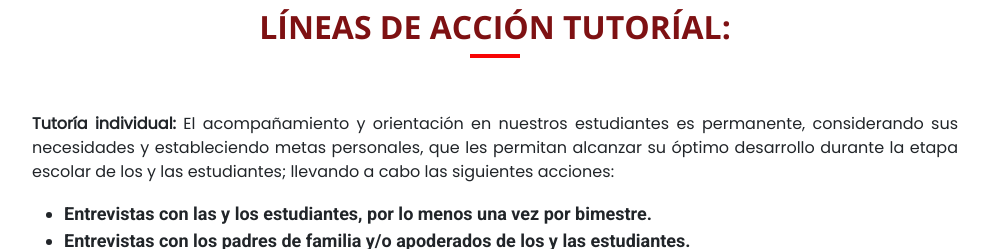
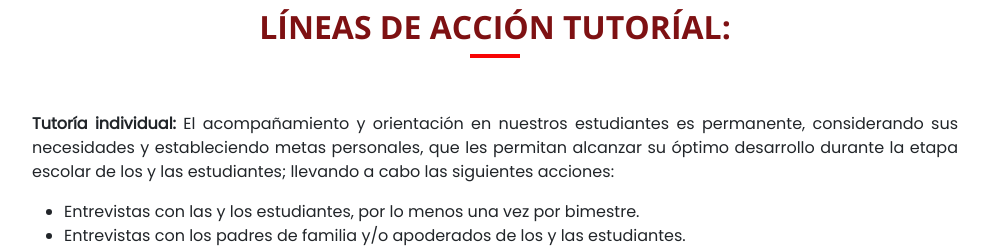
Before and after one commit to xxSylarxx/alas_peruanas, a PHP site: page /tutoria.php in a window 1280 px wide. Shown: the part 788-1037 px from the top of the page, without its empty margins (145-1134 px from the left). Run offline with PHP 8.4, Linux system fonts and the light colour scheme; data that the repository does not hold is empty; some libraries are stand-ins or nearby versions.

Commit message:
fix font

```diff
--- a/coece.php
+++ b/coece.php
@@ -896,7 +896,7 @@
                 </div>
                 <div class="separador mx-auto"></div>
                 <br><br>
-                <p>
+                <p style="line-height: 2;">
                     La formación holística de nuestra Institución nos obliga a llevar a cabo un plan tutorial
                     acorde con las necesidades contextuales, procurando el abordaje del tema en relación a la
                     adaptabilidad de nuestros estudiantes en los procesos educativos y en brindar el soporte
@@ -907,7 +907,7 @@
                     emocionales y motivando al desarrollo de actividades orientativas, en relación
                     a su edad y etapa de desarrollo; procurando actuar siempre de manera preventiva.
                 </p>
-                <p>
+                <p style="line-height: 2;">
                     Las necesidades identificadas en el diagnóstico de la Tutoría y Orientación
                     Educativa en el presente contexto por Covid-19 serán abordados a través de
                     espacios como el aula, la familia y la propia escuela, creando espacios virtuales
--- a/psico.php
+++ b/psico.php
@@ -896,7 +896,7 @@
                 </div>
                 <div class="separador mx-auto"></div>
                 <br><br>
-                <p>
+                <p style="line-height: 2;">
                     Con la finalidad de garantizar una educación personalizada, reconociendo a
                     cada estudiante como un ser único y diferente, la Institución Educativa
                     cuente con el soporte del Departamento Psicopedagógico, integrado por un
--- a/tutoria.php
+++ b/tutoria.php
@@ -845,6 +845,11 @@
             animation: aparecer 1.3s;
         }
 
+        .classLi {
+            font-family: 'Poppins', sans-serif;
+            font-size: 16px;
+        }
+
         @media screen and (max-width:410px) {}
 
         @media screen and (max-width:1300px) {
@@ -900,11 +905,11 @@
                     <b>Tutoría individual:</b> El acompañamiento y orientación en nuestros estudiantes es permanente, considerando sus necesidades y estableciendo metas personales, que les permitan alcanzar su óptimo desarrollo durante la etapa escolar de los y las estudiantes; llevando a cabo las siguientes acciones:
                 </p>
                 <ul>
-                    <li>Entrevistas con las y los estudiantes, por lo menos una vez por bimestre.</li>
-                    <li>Entrevistas con los padres de familia y/o apoderados de los y las estudiantes.</li>
-                    <li>Reconocimiento de dificultades cognitivas, sociales y emocionales; trabajando en el plan de mejora de manera multidisciplinaria.</li>
-                    <li>Reconocimiento de fortalezas, para ser apoyo y soporte dentro del aula.</li>
-                    <li>Seguimiento permanente de los y las estudiantes: revisión de sus metas.</li>
+                    <li class="classLi">Entrevistas con las y los estudiantes, por lo menos una vez por bimestre.</li>
+                    <li class="classLi">Entrevistas con los padres de familia y/o apoderados de los y las estudiantes.</li>
+                    <li class="classLi">Reconocimiento de dificultades cognitivas, sociales y emocionales; trabajando en el plan de mejora de manera multidisciplinaria.</li>
+                    <li class="classLi">Reconocimiento de fortalezas, para ser apoyo y soporte dentro del aula.</li>
+                    <li class="classLi">Seguimiento permanente de los y las estudiantes: revisión de sus metas.</li>
                 </ul>
                 <br>
                 <p>
@@ -914,11 +919,11 @@
                     colaborativo; tomando en cuenta las siguientes acciones:
                 </p>
                 <ul>
-                    <li>Elaboración del plan tutorial del aula en función al diagnóstico del grupo.</li>
-                    <li>Desarrollo de temas que involucran las necesidades físicas, sociales y psicológicas de la y los estudiantes de un grado.</li>
-                    <li>Actividades lúdicas y de recreación para mejorar la convivencia en el aula y consolidar los grupos con objetivos comunes.</li>
-                    <li>Reconocer las características del grupo, para abordar estrategias que permitan optimizar su proceso de aprendizaje.</li>
-                    <li>Recibir talleres, charlas y conferencias de terceros, profesionales reconocidos que puedan brindar la orientación que cada aula necesita</li>
+                    <li class="classLi">Elaboración del plan tutorial del aula en función al diagnóstico del grupo.</li>
+                    <li class="classLi">Desarrollo de temas que involucran las necesidades físicas, sociales y psicológicas de la y los estudiantes de un grado.</li>
+                    <li class="classLi">Actividades lúdicas y de recreación para mejorar la convivencia en el aula y consolidar los grupos con objetivos comunes.</li>
+                    <li class="classLi">Reconocer las características del grupo, para abordar estrategias que permitan optimizar su proceso de aprendizaje.</li>
+                    <li class="classLi">Recibir talleres, charlas y conferencias de terceros, profesionales reconocidos que puedan brindar la orientación que cada aula necesita</li>
                 </ul>
             </div>
         </div>
```
